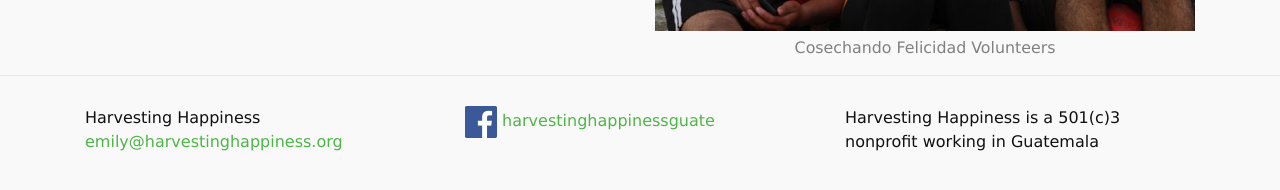
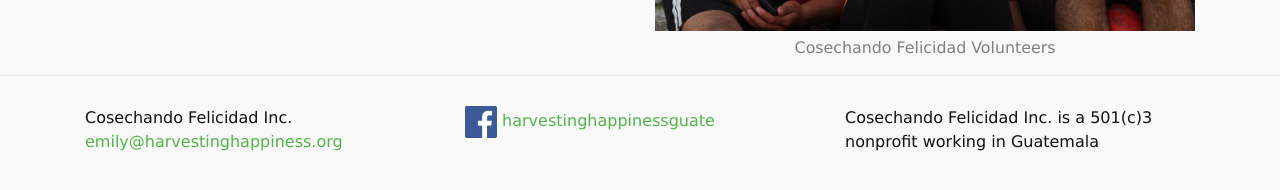
Before and after one commit to harvestinghappiness/harvestinghappiness.github.io, a Jekyll site: the page built from home.md, in a window 1280 px wide and 1020 px high. Shown: the part 806-996 px from the top of the window. Built offline with Jekyll 4.4.1, drawn with Linux system fonts in a browser that asks for light colours.

Commit message:
Update _config.yml

```diff
--- a/_config.yml
+++ b/_config.yml
@@ -1,12 +1,12 @@
 # Site settings
-title: Harvesting Happiness
+title: Cosechando Felicidad Inc.
 email: emily@harvestinghappiness.org
 description: > # this means to ignore newlines until "baseurl:"
-  Cosechando Felicidad, Harvesting Happiness, is a non-profit corporation
+  Cosechando Felicidad, (or Harvesting Happiness in English), is a non-profit corporation
   working in Santa Maria de Jesús, Guatemala. Our goal is to empower the
   community by forming genuine relationships through which people can receive
   the help they need.
-footertext: Harvesting Happiness is a 501(c)3 nonprofit working in Guatemala
+footertext: Cosechando Felicidad Inc. is a 501(c)3 nonprofit working in Guatemala
 baseurl: "" # the subpath of your site, e.g. /blog/
 url: "http://harvestinghappiness.org" # the base hostname & protocol for your site
 facebook_username: harvestinghappinessguate
```
